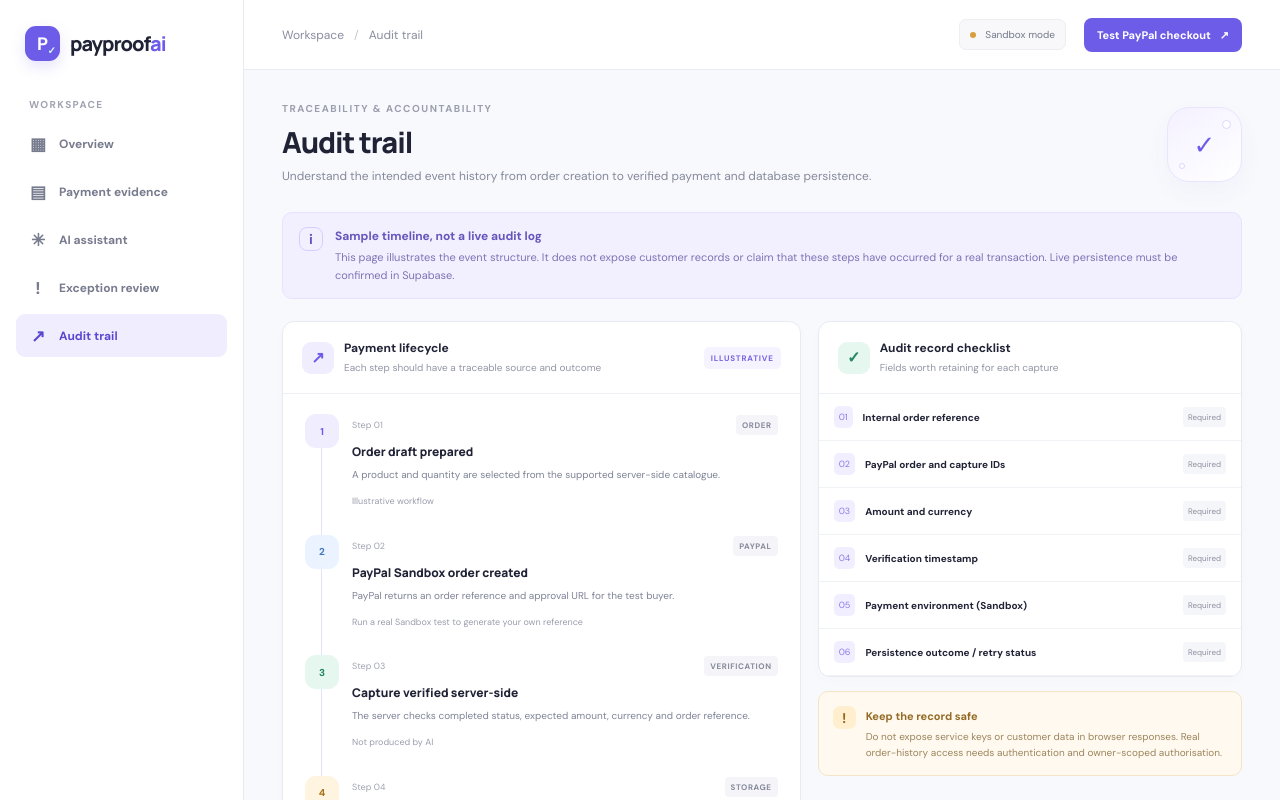
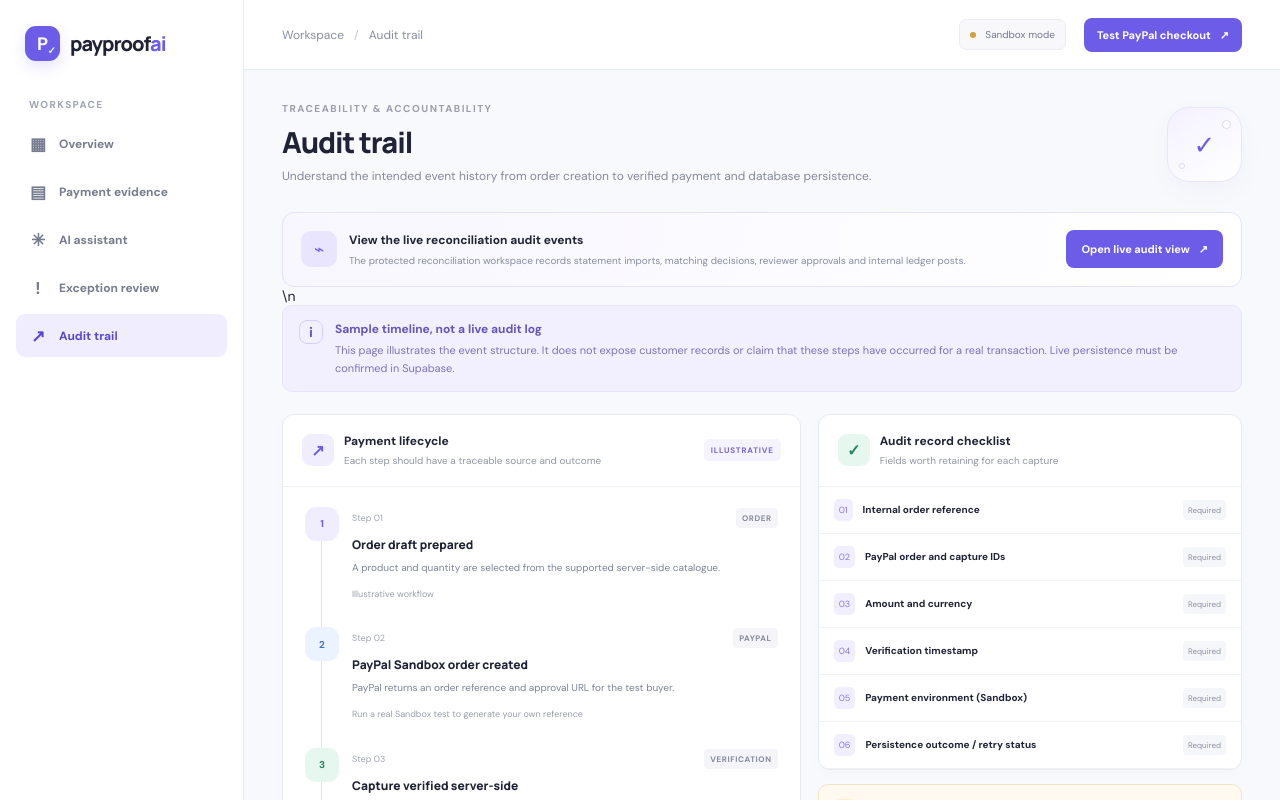
Before and after one commit to Moana-star/payproof-ai, a Next.js app: page /audit in a window 1280 px wide. Shown: the top 800 px of the page. Built offline with nearby package versions, Linux system fonts and the light colour scheme.

Commit message:
Connect audit trail page to live reconciliation audit log

```diff
--- a/app/audit/page.tsx
+++ b/app/audit/page.tsx
@@ -11,7 +11,7 @@ const events = [
 export default function AuditPage() {
   return (
     <WorkspaceLayout title="Audit trail" eyebrow="TRACEABILITY & ACCOUNTABILITY" description="Understand the intended event history from order creation to verified payment and database persistence.">
-      <div className="ops-info-banner"><span className="ops-info-icon">i</span><div><strong>Sample timeline, not a live audit log</strong><p>This page illustrates the event structure. It does not expose customer records or claim that these steps have occurred for a real transaction. Live persistence must be confirmed in Supabase.</p></div></div>
+      <div className="ops-bottom-cta"><div><span className="ops-cta-icon">⌁</span><div><strong>View the live reconciliation audit events</strong><p>The protected reconciliation workspace records statement imports, matching decisions, reviewer approvals and internal ledger posts.</p></div></div><Link className="ops-primary-button" href="/#reconciliation">Open live audit view <span>↗</span></Link></div>\n      <div className="ops-info-banner"><span className="ops-info-icon">i</span><div><strong>Sample timeline, not a live audit log</strong><p>This page illustrates the event structure. It does not expose customer records or claim that these steps have occurred for a real transaction. Live persistence must be confirmed in Supabase.</p></div></div>
       <div className="ops-audit-layout">
         <section className="ops-panel ops-timeline-panel">
           <div className="ops-panel-top"><div><span className="ops-panel-symbol violet">↗</span><div><strong>Payment lifecycle</strong><p>Each step should have a traceable source and outcome</p></div></div><span className="ops-sample-tag">ILLUSTRATIVE</span></div>
```
